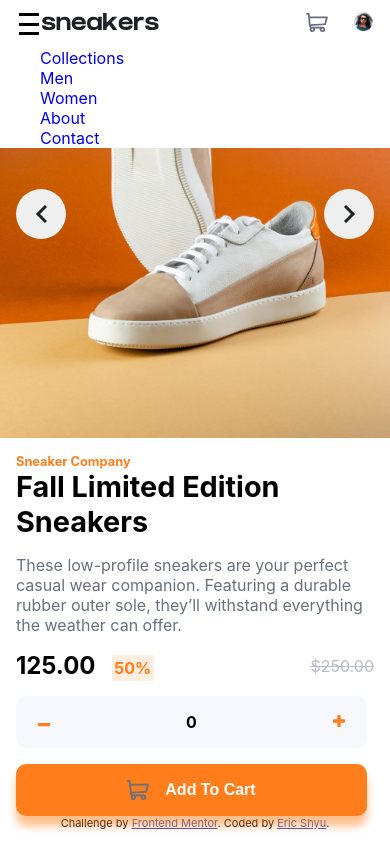
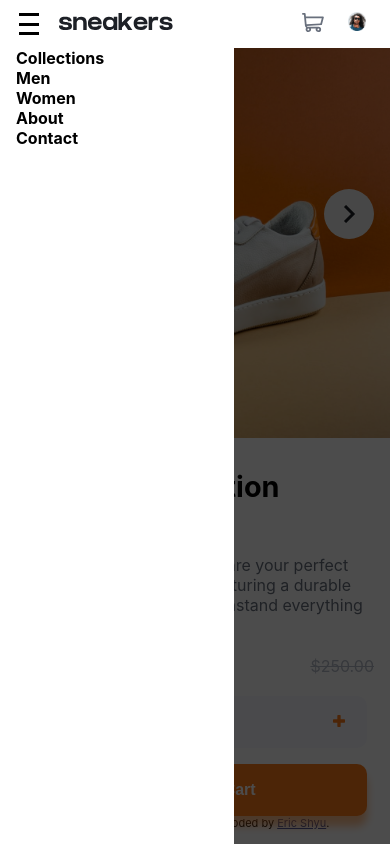
Before and after one commit to pongpwner/e-commerce-product-page, a React (Create React App) app: page / in a window 390 px wide. Both pictures are taken after a click on the element 27 px from the left and 24 px from the top of the page. Built offline with nearby package versions, Linux system fonts and the light colour scheme.

Commit message:
fixed z index on mobile navigation

```diff
--- a/src/components/header/header.component.jsx
+++ b/src/components/header/header.component.jsx
@@ -55,6 +55,7 @@ const Header = ({ toggleCart, cartQuantity }) => {
         </span>
       </div>
       {hidden ? null : (
+        <div className="mobile link-list-container">
           <ul className="mobile link-list">
             <li>
               <a href="./">Collections </a>
@@ -72,6 +73,8 @@ const Header = ({ toggleCart, cartQuantity }) => {
               <a href="./">Contact </a>
             </li>
           </ul>
+          <div className="blackout"></div>
+        </div>
       )}
     </header>
   );
--- a/src/components/header/header.styles.scss
+++ b/src/components/header/header.styles.scss
@@ -4,6 +4,7 @@
   width: 100vw;
   background-color: white;
   height: 3rem;
+  z-index: 10;
   .header-content {
     width: 100%;
     height: 100%;
@@ -13,6 +14,7 @@
     .header-group {
       display: flex;
       margin: 0 1rem;
+      gap: 1rem;
 
       .header-item {
         padding: 1%;
@@ -20,9 +22,9 @@
       }
     }
     .group2 {
-      width: 19%;
-      justify-content: space-between;
+      width: 20%;
 
+      gap: 1rem;
       button {
         background-color: white;
         border: none;
@@ -35,7 +37,6 @@
           float: right;
           position: absolute;
           color: white;
-
           font-size: 0.7rem;
           border-radius: 10px;
           height: 1rem;
@@ -91,10 +92,35 @@
       }
     }
   }
-  .mobile.link-list {
-    top: 3rem;
-    z-index: 3;
-    background-color: white;
-    margin: 0;
+  .mobile.link-list-container {
+    position: fixed;
+    display: flex;
+    .mobile.link-list {
+      top: 0;
+      z-index: 11;
+      background-color: white;
+      margin: 0;
+      font-weight: 700;
+      padding-left: 1rem;
+      height: 100vh;
+      width: 60vw;
+
+      z-index: 3;
+      li {
+        a {
+          color: black;
+        }
+      }
+    }
+
+    .blackout {
+      background-color: black;
+      opacity: 0.7;
+      width: 40vw;
+      height: 100vh;
+      z-index: 11;
+
+      justify-self: flex-end;
+    }
   }
 }
```
Lines whose indentation alone changed are shown as unchanged.
